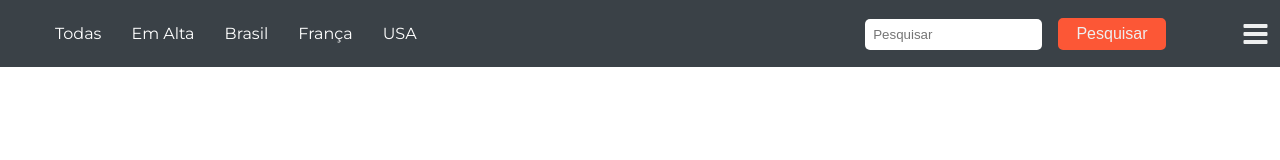
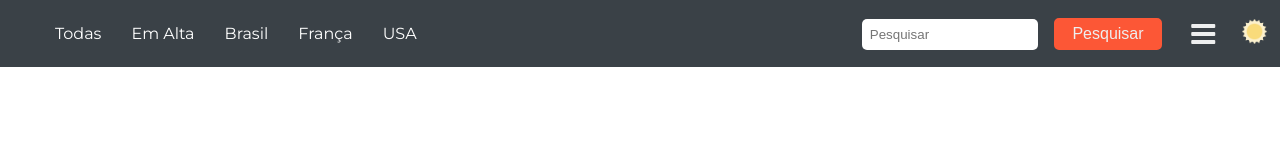
Before and after one commit to carlos-souza-dev/apinews, a React (Create React App) app: page /usa in a window 1280 px wide. Shown: the top 160 px of the page. Built offline with nearby package versions, Linux system fonts and the light colour scheme; no server answers.

Commit message:
Func getTheme concluída

```diff
--- a/public/index.html
+++ b/public/index.html
@@ -10,8 +10,10 @@
       content="Web site created using create-react-app"
     />
     <link rel="manifest" href="%PUBLIC_URL%/manifest.json" />
+    <link href="https://fonts.googleapis.com/css2?family=Montserrat:wght@300;400;600&display=swap" rel="stylesheet">
     <link rel="stylesheet" href="https://cdnjs.cloudflare.com/ajax/libs/font-awesome/4.7.0/css/font-awesome.min.css">
-    <link href="https://fonts.googleapis.com/css2?family=Montserrat:wght@300;400;600&display=swap" rel="stylesheet">
+    <link rel="stylesheet" href="http://maxcdn.bootstrapcdn.com/font-awesome/4.3.0/css/font-awesome.min.css">
+    <link rel="stylesheet" href="http://fortawesome.github.io/Font-Awesome/assets/font-awesome/css/font-awesome.css">
     <title>API News</title>
   </head>
   <body>
--- a/src/Componets/Card/style.js
+++ b/src/Componets/Card/style.js
@@ -93,13 +93,11 @@ export const CardS = styled.div `
         height: 100%;
         margin: 20px 0;
         position: relative;
-        /* background-image: linear-gradient(rgba(0, 0, 0, 0.53), rgba(0, 0, 0, 0.53));  */
 
         img {
         width: 100%;
         height: 100%;
         transition: all .5s;
-        /* filter: blur(1px) contrast(1); */
         }
 
         &:before {
--- a/src/Componets/Header/index.js
+++ b/src/Componets/Header/index.js
@@ -1,6 +1,8 @@
 import React, { useState } from "react";
 import { Link } from 'react-router-dom';
 import { HeaderS } from "./style";
+import Moon from '../../assets/moon.png'
+import Sun from '../../assets/sun.png'
 
 // Componentes
 import Button from "../Button";
@@ -44,8 +46,8 @@ function Header (props) {
                 value={"Pesquisar"}
             />
         </form>
-        <div className="theme"><i class="fas fa-moon"></i></div>
         <div onClick={props.getStyle} className="filter__display"><i onClick={alterIcon} className={`${icon}`}></i></div>
+        <div className="theme" onClick={props.getTheme} ><img src={props.iconTheme == "dark" ? Sun :  Moon} alt="icone do tema" /></div>
       </HeaderS>
     </>
   );
--- a/src/Componets/Header/style.js
+++ b/src/Componets/Header/style.js
@@ -9,30 +9,8 @@ export const HeaderS = styled.header `
     align-items: center;
     background-color: ${({themes}) => `${themes.primary}`};
 
-    .theme {
-        width: 4%;
-
-        i {
-            display: block;
-            font-size: 28px;
-            margin: 10px;
-            color: ${({themes}) => `${themes.label}`};
-        }
-    }
-
-    .filter__display {
-        width: 4%;
-
-        i {
-            display: block;
-            font-size: 28px;
-            margin: 10px;
-            color: ${({themes}) => `${themes.label}`};
-        }
-    }
-
     nav {
-        width: 48%;
+        width: 46%;
 
         ul {
             text-align: left;
@@ -54,7 +32,7 @@ export const HeaderS = styled.header `
     }
 
     form {
-        width: 48%;
+        width: 46%;
         text-align: right;
 
         input {
@@ -65,4 +43,27 @@ export const HeaderS = styled.header `
             border-radius: 5px;
         }
     }
+
+    .theme {
+        width: 4%;
+
+        img {
+            margin: auto 0;
+            width: 50%;
+            height: 50%;
+            background-size: cover;
+        }
+
+    }
+
+    .filter__display {
+        width: 4%;
+
+        i {
+            display: block;
+            font-size: 28px;
+            margin: 10px;
+            color: ${({themes}) => `${themes.label}`};
+        }
+    }
 `;
--- a/src/Componets/Main/index.js
+++ b/src/Componets/Main/index.js
@@ -19,6 +19,7 @@ function Main (props) {
    }
 
    const getTheme = () => {
+     console.log("getTheme")
     setTheme(theme == "dark" ? "ligth" : "dark" );
   }
 
@@ -29,6 +30,8 @@ function Main (props) {
   return (
     <>
       <Header
+        iconTheme={theme}
+        getTheme={getTheme}
         themes={currentTheme}
         onSubmit={props.onSubmit}
         valueSearch={props.valueSearch}
```
Also changed, not shown: src/assets/moon.png (added), src/assets/sun.png (added).
